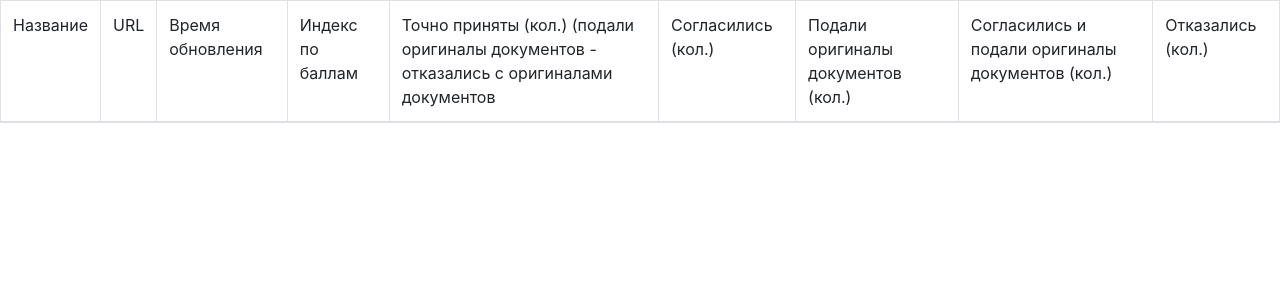
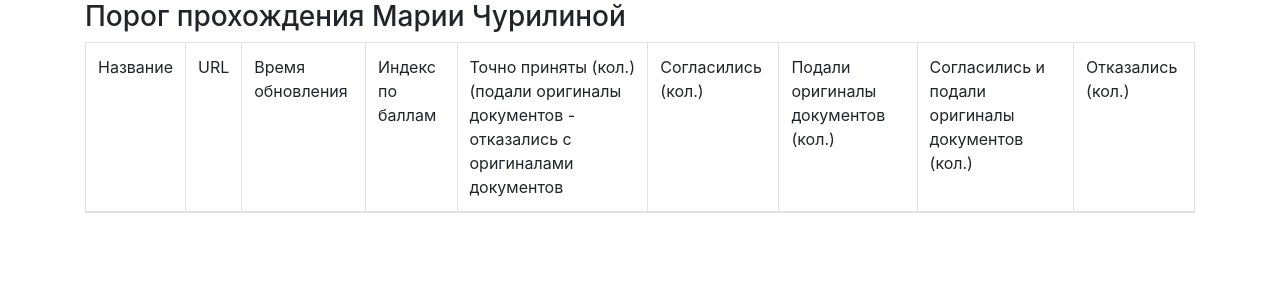
Before and after one commit to mrsuh/university, a PHP site: template templates/index.html.twig in a window 1280 px wide. Shown: the top 300 px of the page. Run offline with PHP 8.4, Linux system fonts and the light colour scheme; the template is opened without the code that fills it, so the values that code supplies are empty; some libraries are stand-ins or nearby versions.

Commit message:
templates

```diff
--- a/templates/index.html.twig
+++ b/templates/index.html.twig
@@ -8,6 +8,9 @@
 </head>
 <body>
 
+<div class="container">
+
+        <h3>Порог прохождения Марии Чурилиной</h3>
         <table  class="table table-bordered">
             <thead>
             <tr>
@@ -72,5 +75,7 @@
             </tbody>
         </table>
 
+</div>
+
 </body>
 </html>
```
Lines whose indentation alone changed are shown as unchanged.
